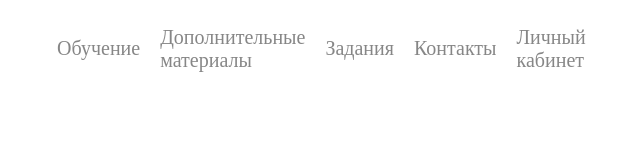
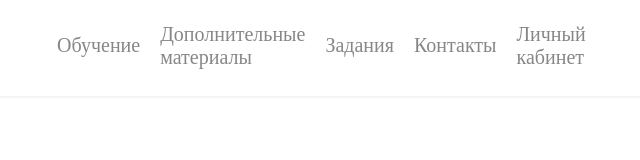
Before and after one commit to ScherbakovM/grandmaFon, a plain HTML site: page index.html in a window 1280 px wide. Shown: the full height of the page, 325-965 px from the left. Drawn offline with nearby package versions, Linux system fonts and the light colour scheme; no server answers.

Commit message:
addBorderHeader

```diff
--- a/index.css
+++ b/index.css
@@ -24,13 +24,16 @@ body {
 
 .headerdiv{
     width: 100%;
+    height: 12vh;
     display: flex;
     justify-content: center;
+    align-items: center;
     z-index: 1;
+    border-bottom: 1px solid rgba(151, 151, 151, 0.11);
+    box-shadow: 1px 1px 2px rgba(151, 151, 151, 0.11);
 }
 
 .headerUl{
-    margin-top: 2%;
     margin-left: 1%;
     display: grid;
     width: 40%;
```
Also changed, not shown: index.html (+0 -2 lines).
